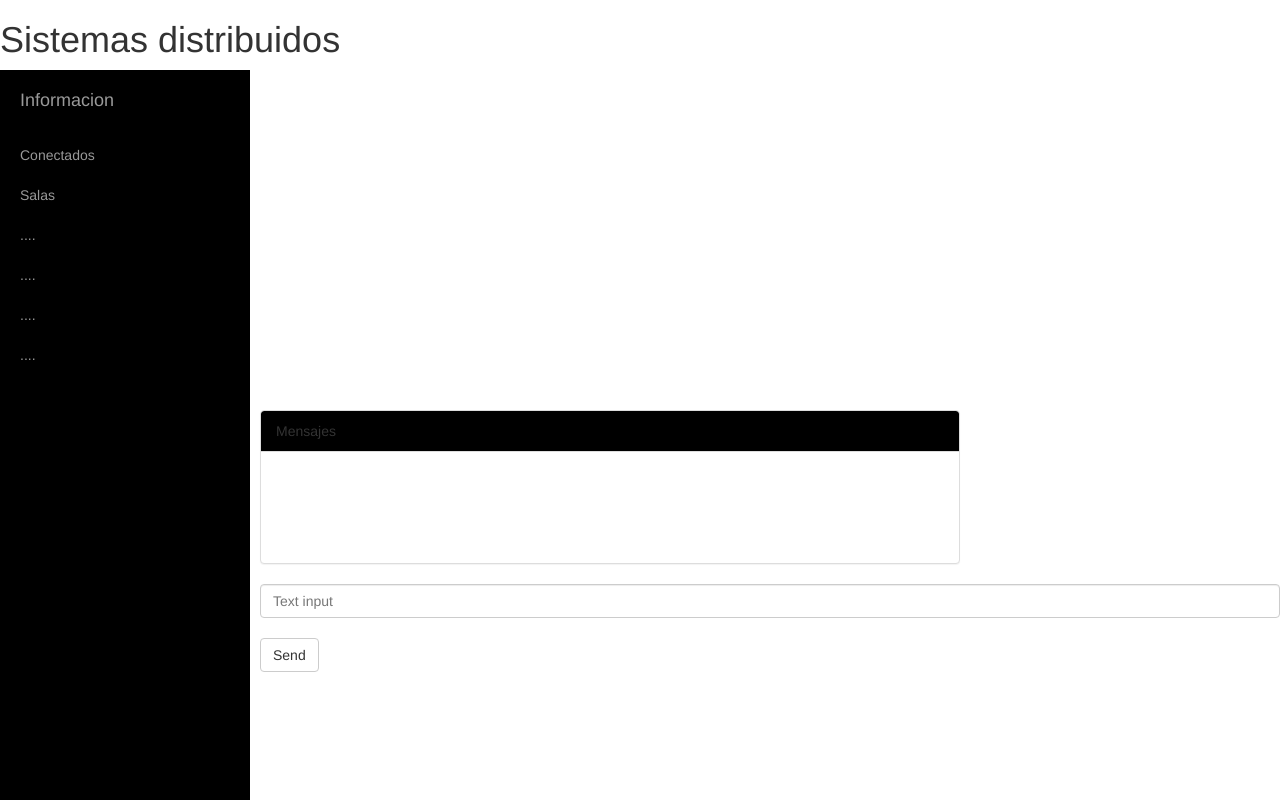
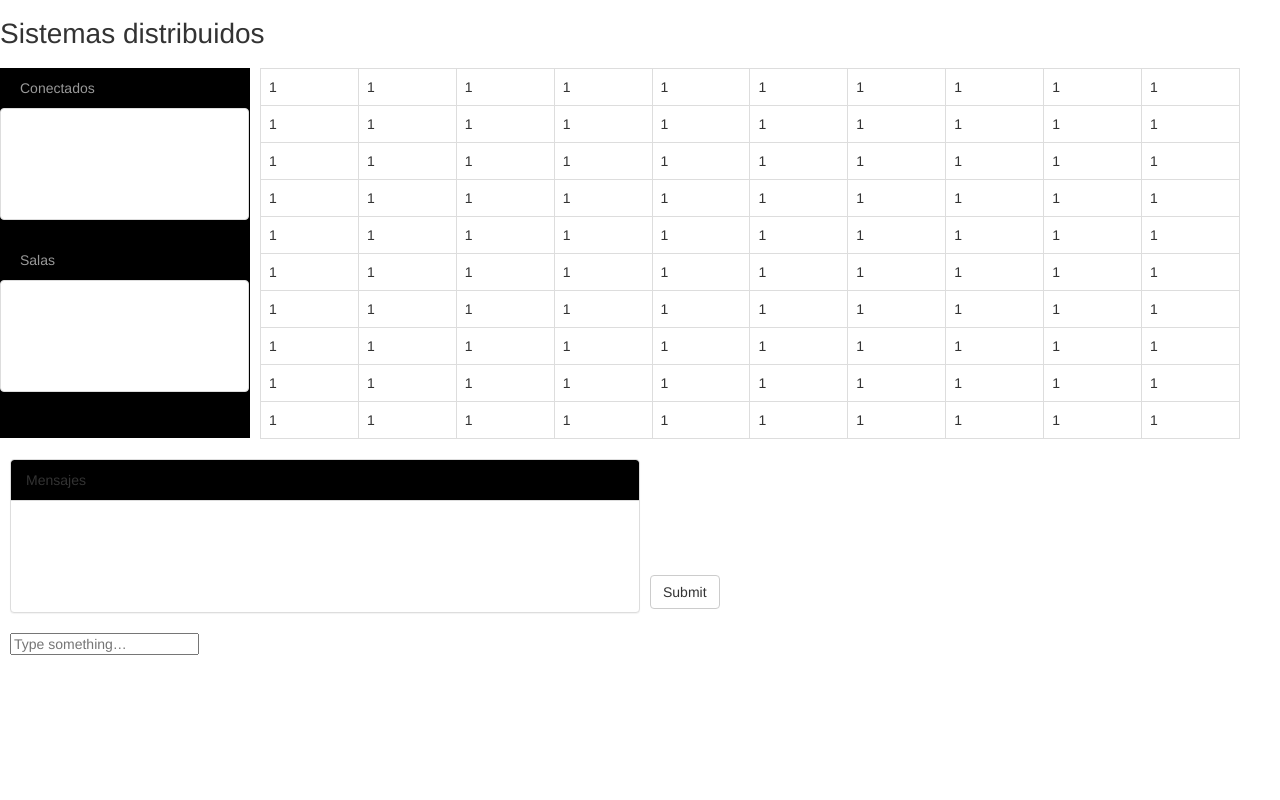
Before and after one commit to marcialhernandez/lab2-TSD, a website: page presentacion SD/html/index.html in a window 1280 px wide. Drawn offline with nearby package versions, Linux system fonts and the light colour scheme; files that its build step writes are made by us from their sources; no server answers.

Commit message:
Web cliente casi lista, faltan botones para movimiento

```diff
--- a/presentacion SD/html/bootstrap/css/settings.css
+++ b/presentacion SD/html/bootstrap/css/settings.css
@@ -1,24 +1,53 @@
 /*Margenes:
 top (arriba), bottom (abajo), left (izquierda) y right;*/
 
-#enviarMensajeChat
+#matrizJuego{
+    margin-left: 260px;
+    margin-right: 10px;
+    max-width: 70em;
+    max-height: 30em;
+
+    /*margin-bottom: -200px;*/
+
+}
+
+#mensajeChat{
+    max-width: 45em;
+    margin-left: 10px;
+
+}
+
+#panelConectados{
+    min-width: 17.8em;
+    max-width: 17.8em;
+    min-height: 8em;
+    max-height: 8em;
+}
+
+#panelSalas{
+    min-width: 17.8em;
+    max-width: 17.8em;
+    min-height: 8em;
+    max-height: 8em;
+}
+
+#botonEnviarMensaje
 {
-	margin-left: 260px;
-	-webkit-transition: all 0.5s ease;
-  	-moz-transition: all 0.5s ease;
-  	-o-transition: all 0.5s ease;
-  	transition: all 0.5s ease;
+	margin-left: 650px;
+    margin-top: -150px;
+
 }
+
 
 #chat
 {
   min-height: 11em;
-  max-height: 11em;
-  max-width: 50em;
+  max-height:11em;
+  max-width: 45em;
   overflow: auto;
-  overflow-y: auto;
-  margin-top: 350px;
-  margin-left: 260px;
+  /*overflow-y: auto;
+  margin-top: 350px;*/
+  margin-left: 10px;
   -webkit-transition: all 0.5s ease;
   -moz-transition: all 0.5s ease;
   -o-transition: all 0.5s ease;
@@ -58,7 +87,8 @@ top (arriba), bottom (abajo), left (izquierda) y right;*/
     position: fixed;
     left: 250px;
     width: 0;
-    height: 100%;
+    height: 370px;
+    /*height: 100%;*/
     margin-left: -250px;
     overflow-y: auto;
     background: #000;
--- a/presentacion SD/html/index.html
+++ b/presentacion SD/html/index.html
@@ -1,61 +1,225 @@
 <!DOCTYPE html>
 <html lang="es">
 <html>
+
+<!--Inicio cabecera -->
   <head>
+    <!-- Especifico tipos y otros para tener compatibilidad en exploradores-->
     <meta http-equiv="Content-Type" content="text/html; charset=utf-8" />
     <meta http-equiv="X-UA-Compatible" content="IE=edge">
+    <!--Importo plantillas de estilos -->
+    <!--Plantilla de Bootstrap -->
     <link rel='stylesheet' href='html/bootstrap/css/bootstrap.css'></link>
+    <!--Plantilla Normalizadora, que evita errores que tenia bootstrap con Mozilla-->
+    <link rel='stylesheet' href='html/bootstrap/css/normalize.css'></link>
+    <!--Plantilla que contiene las dimensiones y caracteristicas propias-->
     <link rel='stylesheet' href='html/bootstrap/css/settings.css'></link>
+
     <h1> Sistemas distribuidos</h1>
     <title>Juego-Chat SD</title>
+
 </head>
+<!--Fin cabecera -->
+
+<!-- Inicio cuerpo-->
+
   <body>
 
-     <!-- Sidebar -->
+     <!-- InicioSidebar -->
      <!-- http://startbootstrap.com/templates/simple-sidebar/ -->
-
         <div id="sidebar-wrapper">
             <ul class="sidebar-nav">
-                <li class="sidebar-brand">
+                <!--Se comenta cabecera, no es necesaria-->
+                <!--<li class="sidebar-brand">
                     <a href="#">
                         Informacion
                     </a>
-                </li>
+                </li> -->
                 <li>
                     <a href="#">Conectados</a>
                 </li>
+                <!--Inicio Panel Conectados-->
+                <div class="panel panel-default" id="panelConectados">
+                    <!--<div class="panel-heading" id= "chatTittle">Mensajes</div>-->
+                    <div class="panel-body">
+                    </div>
+                </div>
+                <!--Fin Panel Conectados-->
+
                 <li>
                     <a href="#">Salas</a>
                 </li>
-                <li>
-                    <a href="#">....</a>
-                </li>
-                <li>
-                    <a href="#">....</a>
-                </li>
-                <li>
-                    <a href="#">....</a>
-                </li>
-                <li>
-                    <a href="#">....</a>
-                </li>
-
-
+                <!--Inicio Panel Salas-->
+                <div class="panel panel-default" id="panelSalas">
+                    <!--<div class="panel-heading" id= "chatTittle">Mensajes</div>-->
+                    <div class="panel-body">
+                    </div>
+                </div>
+                <!--Fin Panel Salas-->
             </ul>
         </div>
-        <!-- /#sidebar-wrapper -->
+        <!-- FinSidebar -->
 
-    <div class="panel panel-default"; id="chat">
+    <!-- Iniciotabla -->
+    <table class="table table-bordered" id="matrizJuego">
+        <!-- <thead> Identifican las columnas
+            <tr>
+                <th>Row1</th>
+                <th>Row2</th>
+                <th>Row3</th>
+                <th>Row4</th>
+            </tr>
+        </thead> -->
+        <tbody>
+            <tr>
+                <td>1</td>
+                <td>1</td>
+                <td>1</td>
+                <td>1</td>
+                <td>1</td>
+                <td>1</td>
+                <td>1</td>
+                <td>1</td>
+                <td>1</td>
+                <td>1</td>
+            </tr>
+            <tr>
+                <td>1</td>
+                <td>1</td>
+                <td>1</td>
+                <td>1</td>
+                <td>1</td>
+                <td>1</td>
+                <td>1</td>
+                <td>1</td>
+                <td>1</td>
+                <td>1</td>
+            </tr>
+            <tr>
+                <td>1</td>
+                <td>1</td>
+                <td>1</td>
+                <td>1</td>
+                <td>1</td>
+                <td>1</td>
+                <td>1</td>
+                <td>1</td>
+                <td>1</td>
+                <td>1</td>
+            </tr>
+            <tr>
+                <td>1</td>
+                <td>1</td>
+                <td>1</td>
+                <td>1</td>
+                <td>1</td>
+                <td>1</td>
+                <td>1</td>
+                <td>1</td>
+                <td>1</td>
+                <td>1</td>
+            </tr>
+            <tr>
+                <td>1</td>
+                <td>1</td>
+                <td>1</td>
+                <td>1</td>
+                <td>1</td>
+                <td>1</td>
+                <td>1</td>
+                <td>1</td>
+                <td>1</td>
+                <td>1</td>
+            </tr>
+            <tr>
+                <td>1</td>
+                <td>1</td>
+                <td>1</td>
+                <td>1</td>
+                <td>1</td>
+                <td>1</td>
+                <td>1</td>
+                <td>1</td>
+                <td>1</td>
+                <td>1</td>
+            </tr>
+            <tr>
+                <td>1</td>
+                <td>1</td>
+                <td>1</td>
+                <td>1</td>
+                <td>1</td>
+                <td>1</td>
+                <td>1</td>
+                <td>1</td>
+                <td>1</td>
+                <td>1</td>
+            </tr>
+            <tr>
+                <td>1</td>
+                <td>1</td>
+                <td>1</td>
+                <td>1</td>
+                <td>1</td>
+                <td>1</td>
+                <td>1</td>
+                <td>1</td>
+                <td>1</td>
+                <td>1</td>
+            </tr>
+            <tr>
+                <td>1</td>
+                <td>1</td>
+                <td>1</td>
+                <td>1</td>
+                <td>1</td>
+                <td>1</td>
+                <td>1</td>
+                <td>1</td>
+                <td>1</td>
+                <td>1</td>
+            </tr>
+            <tr>
+                <td>1</td>
+                <td>1</td>
+                <td>1</td>
+                <td>1</td>
+                <td>1</td>
+                <td>1</td>
+                <td>1</td>
+                <td>1</td>
+                <td>1</td>
+                <td>1</td>
+            </tr>
+        </tbody>
+    </table>
+    <!-- FinTabla-->
+
+    <!--Inicio panel chat -->
+    <div class="panel panel-default" id="chat">
       <div class="panel-heading" id= "chatTittle">Mensajes</div>
         <div class="panel-body">
+        <!--Aqui es donde se agregan los mensajes -->
         <ul id="mensajesPosteados"></ul>
         </div>
     </div>
+    <!--Fin panel chat -->
+
+    <!--Inicio forma para entrada de texto -->
+
     <form class="form-horizontal" action="" id="enviarMensajeChat">
-<input type="text" class="form-control" placeholder="Text input" id="mensajeChat" autocomplete="off" />
+    <!--<fieldset> -->
+    <!-- <legend>Legend</legend>
+    <label>Label name</label> -->
+    <input type="text" placeholder="Type something…" id="mensajeChat" autocomplete="off">
+    <!-- <span class="help-block">Example block-level help text here.</span> -->
     <br/>
-<button class="btn btn-default">Send</button>
+    <button type="submit" class="btn btn-default" id="botonEnviarMensaje">Submit</button>
+    <!-- </fieldset> -->
     </form>
+    <!--Fin forma para entrada de texto -->
+
+    <!--Inicio Javascript incrustado -->
     <script src="/socket.io/socket.io.js"></script>
     <script src="http://code.jquery.com/jquery-1.11.1.js"></script>
     <script>
@@ -69,5 +233,9 @@
     $('#mensajesPosteados').append($('<li>').text(msg));
     });
   </script>
+  <!--Fin Javascript incrustado -->
+
   </body>
+<!-- Fin cuerpo-->
+
 </html>
```
Also changed, not shown: presentacion SD/html/bootstrap/css/normalize.css (added). Lines whose indentation alone changed are shown as unchanged.
